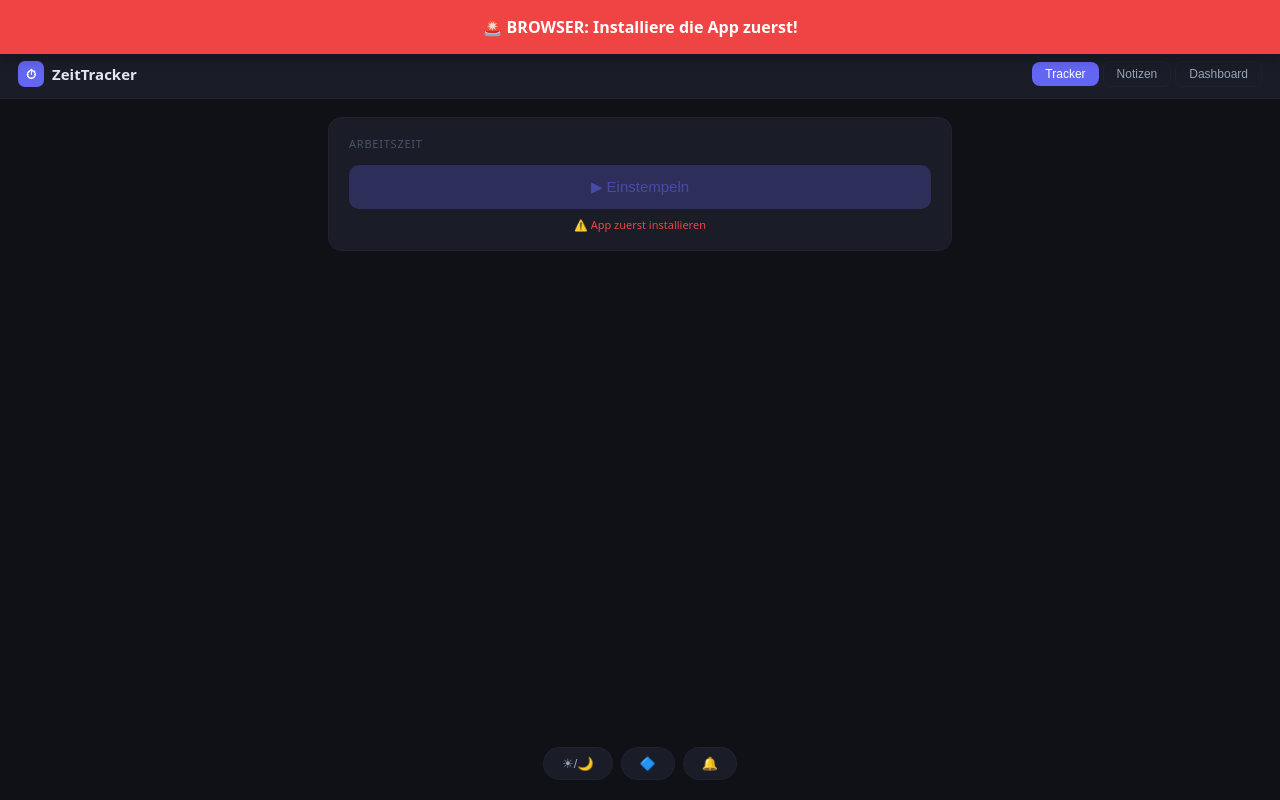
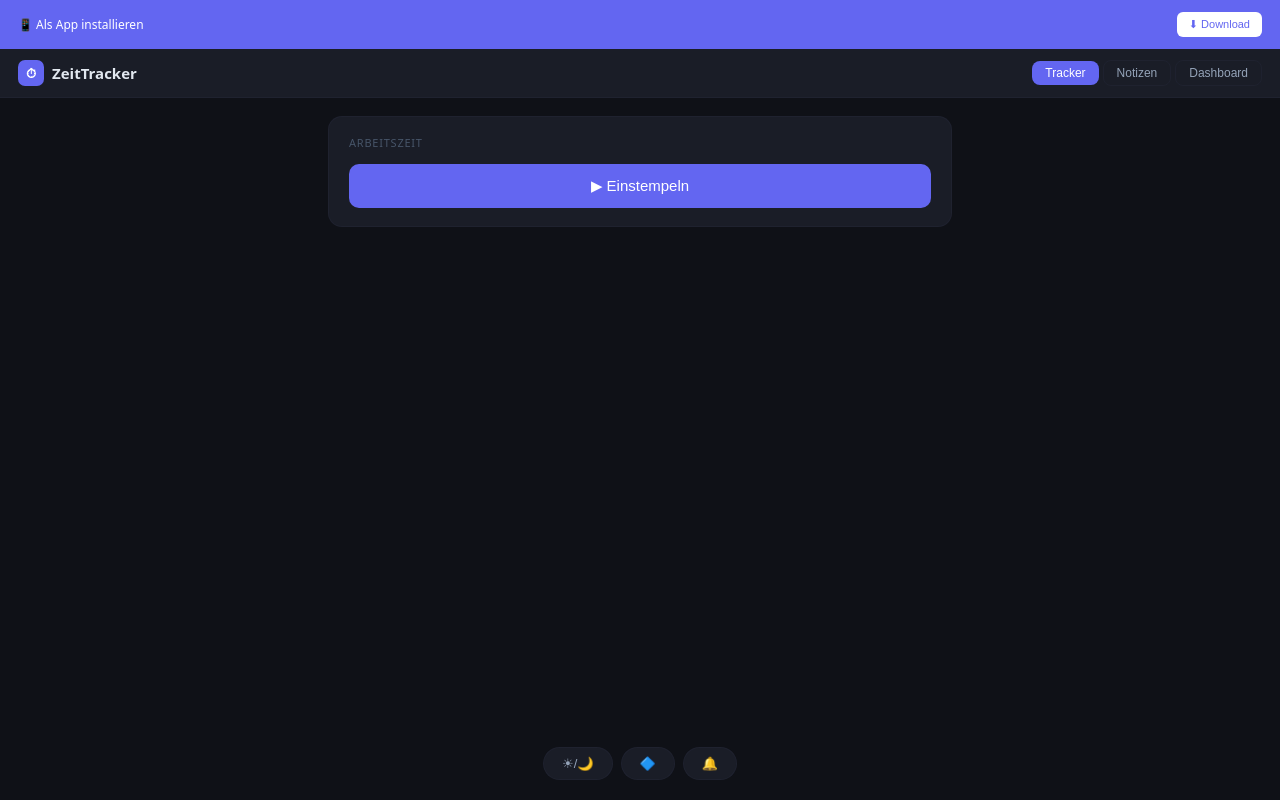
Before and after one commit to ogorderground-afk/Zeiterfassung-Beta-, a React (Vite) app: page / in a window 1280 px wide. Built offline with nearby package versions, Linux system fonts and the light colour scheme.

Commit message:
Update App.jsx

```diff
--- a/src/App.jsx
+++ b/src/App.jsx
@@ -45,7 +45,7 @@ export default function App(){
   const [storageWarning,setStorageWarning]=useState(null);
   const [gpsInterval,setGpsInterval]=useState(10);
   const [drivepauseModal,setDrivepauseModal]=useState(false);
-  const [driveExpanded,setDriveExpanded]=useState(false);
+  const [driveExpanded,setDriveExpanded]=useState(false); // ← STARTS COLLAPSED!
   const [ruleDialogOpen,setRuleDialogOpen]=useState(false);
   const [selectedRule,setSelectedRule]=useState("standard");
   const [ruleManagerOpen,setRuleManagerOpen]=useState(false);
@@ -97,8 +97,6 @@ export default function App(){
   const [deleteFromDate,setDeleteFromDate]=useState("");
   const [deleteToDate,setDeleteToDate]=useState("");
   const [deleteAll,setDeleteAll]=useState(false);
-
-  const pwaActive=isPWA();
 
   useEffect(()=>{
     const limitCheck=logPageLoad();
@@ -239,27 +237,17 @@ export default function App(){
   };
 
   const handleDrivePause=()=>{
-    const ts=Date.now();
-    if(!drive.paused){
-      setDrivepauseModal(true);
-    }else{
-      const pauseWork=drive.workAlsoPaused||false;
-      logA("PAUSE_ENDE","Lenkzeit",curLoc);
-      setDrive(d=>({...d,paused:false,pauses:d.pauses.map((p,i)=>i===d.pauses.length-1?{...p,end:ts}:p)}));
-      if(pauseWork){
-        logA("PAUSE_ENDE","Arbeitszeit (mit Lenkzeit)",curLoc);
-        setWork(w=>({...w,paused:false,pauses:w.pauses.map((p,i)=>i===w.pauses.length-1?{...p,end:ts}:p)}));
-      }
-    }
+    setDrivepauseModal(true);
   };
 
   const confirmDrivePause=(pauseWork)=>{
     const ts=Date.now();
-    logA("PAUSE_START","Lenkzeit",curLoc);
-    setDrive(d=>({...d,paused:true,pauses:[...d.pauses,{start:ts}],workAlsoPaused:pauseWork}));
-    if(pauseWork){
-      logA("PAUSE_START","Arbeitszeit (mit Lenkzeit)",curLoc);
-      setWork(w=>({...w,paused:true,pauses:[...w.pauses,{start:ts}]}));
+    if(!drive.paused){
+      logA("PAUSE_START","Lenkzeit",curLoc);
+      setDrive(d=>({...d,paused:true,pauses:[...d.pauses,{start:ts}]}));
+    }else{
+      logA("PAUSE_ENDE","Lenkzeit",curLoc);
+      setDrive(d=>({...d,paused:false,pauses:d.pauses.map((p,i)=>i===d.pauses.length-1?{...p,end:ts}:p)}));
     }
     setDrivepauseModal(false);
   };
@@ -410,9 +398,14 @@ export default function App(){
     <div style={{fontFamily:"system-ui,-apple-system,sans-serif",background:t.bg,minHeight:"100vh",color:t.text}}>
       <style>{`@keyframes dp{0%,100%{opacity:1;transform:scale(1)}50%{opacity:.3;transform:scale(1.5)}}.dp{animation:dp 2s ease-in-out infinite}.dpf{animation:dp 1.4s ease-in-out infinite}body{margin:0;padding:0}`}</style>
 
-      {!pwaActive&&<div style={{position:"fixed",top:0,left:0,right:0,background:"#ef4444",color:"white",padding:"16px",fontSize:"16px",fontWeight:"600",textAlign:"center",zIndex:9999,boxShadow:"0 4px 12px rgba(0,0,0,0.3)"}}>🚨 BROWSER: Installiere die App zuerst!</div>}
+      {!isPWA()&&(
+        <div style={{background:"#6366f1",color:"white",padding:"12px 18px",display:"flex",justifyContent:"space-between",alignItems:"center",fontSize:12}}>
+          <span>📱 Als App installieren</span>
+          <button onClick={()=>{const a=document.createElement("a");a.href=window.location.href;a.download="ZeitTracker.html";a.click();}} style={{background:"white",color:"#6366f1",border:"none",padding:"6px 12px",borderRadius:6,fontSize:11,fontWeight:500,cursor:"pointer"}}>⬇ Download</button>
+        </div>
+      )}
 
-      <nav style={{background:t.card,borderBottom:`0.5px solid ${t.border}`,padding:"11px 18px",display:"flex",justifyContent:"space-between",alignItems:"center",backdropFilter:t.backdrop,marginTop:pwaActive?0:"50px"}}>
+      <nav style={{background:t.card,borderBottom:`0.5px solid ${t.border}`,padding:"11px 18px",display:"flex",justifyContent:"space-between",alignItems:"center",backdropFilter:t.backdrop}}>
         <div style={{fontWeight:600,fontSize:15,display:"flex",alignItems:"center",gap:8}}>
           <div style={{width:26,height:26,background:"#6366f1",borderRadius:7,display:"flex",alignItems:"center",justifyContent:"center",color:"white",fontSize:13}}>⏱</div>
           ZeitTracker
@@ -454,8 +447,7 @@ export default function App(){
                 </>
               ):(
                 <div style={{paddingTop:14}}>
-                  <button onClick={()=>{if(pwaActive){setTaetigkeitModal(true);setTaetigkeitInput("");}}} disabled={!pwaActive} style={{width:"100%",padding:"13px",background:pwaActive?"#6366f1":"#6366f140",border:"none",borderRadius:10,color:pwaActive?"white":"#6366f180",fontSize:15,fontWeight:500,cursor:pwaActive?"pointer":"not-allowed"}}>▶ Einstempeln</button>
-                  {!pwaActive&&<div style={{fontSize:11,color:"#ef4444",marginTop:8,textAlign:"center"}}>⚠️ App zuerst installieren</div>}
+                  <button onClick={()=>{setTaetigkeitModal(true);setTaetigkeitInput("");}} style={{width:"100%",padding:"13px",background:"#6366f1",border:"none",borderRadius:10,color:"white",fontSize:15,fontWeight:500,cursor:"pointer"}}>▶ Einstempeln</button>
                 </div>
               )}
             </div>
@@ -463,7 +455,7 @@ export default function App(){
             {work&&(
               <>
                 {!driveExpanded?<div style={C(drive?dCol+"50":t.border,0,0)}>
-                  <div style={{display:"flex",justifyContent:"space-between",alignItems:"center",cursor:pwaActive?"pointer":"default"}} onClick={()=>{if(pwaActive)setDriveExpanded(true);}}>
+                  <div style={{display:"flex",justifyContent:"space-between",alignItems:"center",cursor:"pointer"}} onClick={()=>setDriveExpanded(true)}>
                     <div style={{display:"flex",alignItems:"center",gap:10,flex:1}}>
                       <span style={{fontSize:20}}>🚗</span>
                       <div>
@@ -499,8 +491,7 @@ export default function App(){
                     </>
                   ):(
                     <div style={{paddingTop:14}}>
-                      <button onClick={()=>{if(pwaActive)setRuleDialogOpen(true);}} disabled={!pwaActive||work.paused} style={{width:"100%",padding:"11px",background:pwaActive&&!work.paused?"#3b82f614":"#3b82f608",border:"0.5px solid #3b82f640",borderRadius:8,color:pwaActive&&!work.paused?"#3b82f6":"#3b82f650",fontSize:13,fontWeight:500,cursor:pwaActive&&!work.paused?"pointer":"not-allowed"}}>🚗 Fahrt starten</button>
-                      {!pwaActive&&<div style={{fontSize:11,color:"#ef4444",marginTop:8,textAlign:"center"}}>⚠️ App zuerst installieren</div>}
+                      <button onClick={()=>setRuleDialogOpen(true)} disabled={work.paused} style={{width:"100%",padding:"11px",background:work.paused?"#3b82f608":"#3b82f614",border:"0.5px solid #3b82f640",borderRadius:8,color:work.paused?"#3b82f650":"#3b82f6",fontSize:13,fontWeight:500,cursor:work.paused?"default":"pointer"}}>🚗 Fahrt starten</button>
                     </div>
                   )}
                 </div>}
@@ -750,7 +741,7 @@ export default function App(){
 
       <div style={{position:"fixed",bottom:20,left:"50%",transform:"translateX(-50%)",zIndex:100,display:"flex",gap:8}}>
         <button onClick={()=>setDark(d=>!d)} style={{padding:"8px 18px",borderRadius:99,background:t.card,border:`0.5px solid ${t.border}`,color:t.muted,fontSize:13,cursor:"pointer",backdropFilter:t.backdrop}}>☀/🌙</button>
-        <button onClick={()=>setTransparent(tr=>!tr)} style={{padding:"8px 18px",borderRadius:99,background:t.card,border:`0.5px solid ${t.border}`,color:t.muted,fontSize:13,cursor:"pointer",backdropFilter:t.backdrop}}>🔷</button>
+        <button onClick={()=>setTransparent(t=>!t)} style={{padding:"8px 18px",borderRadius:99,background:t.card,border:`0.5px solid ${t.border}`,color:t.muted,fontSize:13,cursor:"pointer",backdropFilter:t.backdrop}}>🔷</button>
         <button onClick={()=>setNotificationEnabled(n=>!n)} style={{padding:"8px 18px",borderRadius:99,background:t.card,border:`0.5px solid ${t.border}`,color:notificationEnabled?"#6366f1":t.muted,fontSize:13,cursor:"pointer",backdropFilter:t.backdrop}}>🔔</button>
       </div>
     </div>
```
